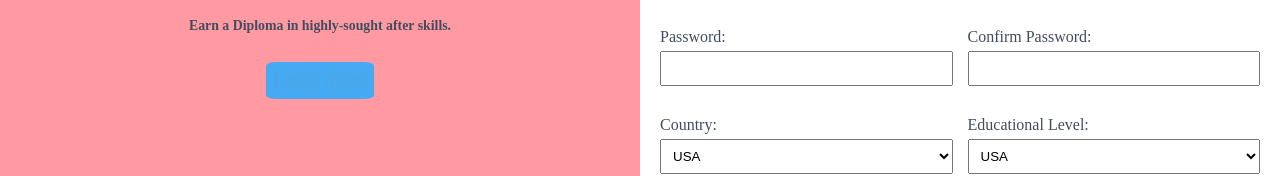
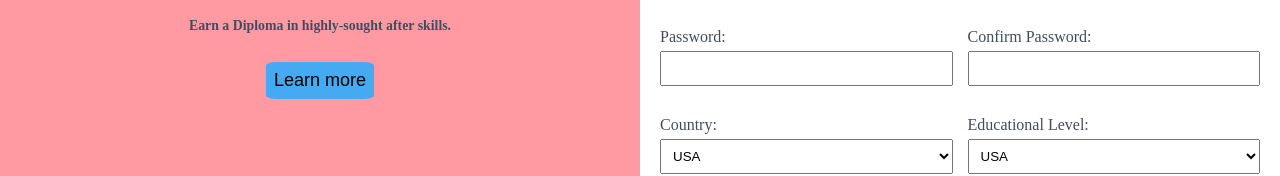
Before and after one commit to 31Chimdalu/AltschoolAssignment1, a plain HTML site: page index.html in a window 1280 px wide. Shown: the part 403-579 px from the top of the page. Drawn offline with Linux system fonts and the light colour scheme.

Commit message:
Update index.html

```diff
--- a/index.html
+++ b/index.html
@@ -195,7 +195,7 @@
         <div class="centered-text">
             <h1><p>Learn highly sought after skills without hassle.</p></h1>
             <h5><sub>Earn a Diploma in highly-sought after skills.</sub></h5>
-            <button type="button" class="about"><a href="about.html" style="text-decoration: none; font-size: large; font-weight: 400; color: rgba(135, 144, 168, 0.197);">Learn more<!-- <br><sub> About me </sub>--></a></button>
+            <button type="button" class="about"><a href="about.html" style="text-decoration: none; font-size: large; font-weight: 400; color: black;">Learn more<!-- <br><sub> About me </sub>--></a></button>
         </div>
 
         <div class="footer">
```
